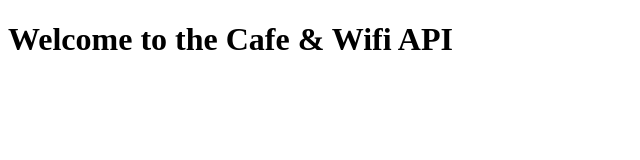
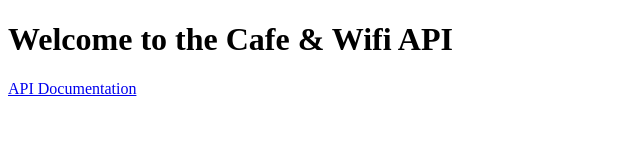
Before and after one commit to Fresnel-Fabian/100-Days-of-Code--Python, a plain HTML site: page Day-66/day-66-starting-files-cafe-api/templates/index.html in a window 1280 px wide. Shown: the whole page, without its empty margins (0-640 px from the left). Drawn offline with Linux system fonts and the light colour scheme.

Commit message:
Day 66 Building API with RESTful Routing

```diff
--- a/Day-66/day-66-starting-files-cafe-api/templates/index.html
+++ b/Day-66/day-66-starting-files-cafe-api/templates/index.html
@@ -6,5 +6,6 @@
 </head>
 <body>
     <h1>Welcome to the Cafe & Wifi API</h1>
+    <a href="https://web.postman.co/documentation/29777260-07aef7e3-0f2b-4521-a4ce-ba1216e0811f/publish?workspaceId=125eda12-14fb-46b1-87dc-6b1ee0c34996">API Documentation</a>
 </body>
 </html>
```
